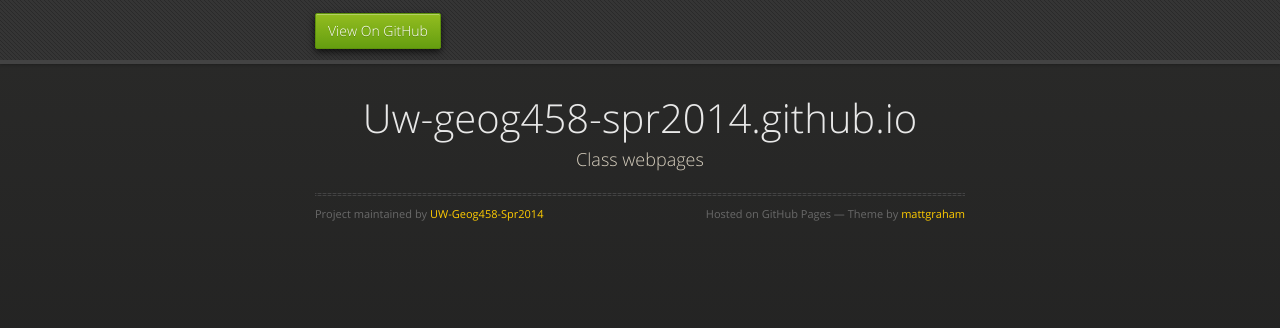
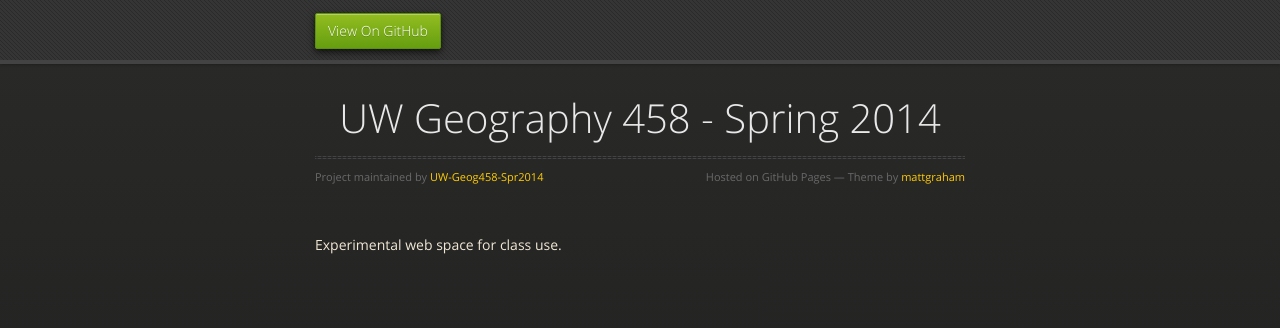
Before and after one commit to UW-Geog458-Spr2014/UW-Geog458-Spr2014.github.io, a plain HTML site: page index.html in a window 1280 px wide. Drawn offline with nearby package versions, Linux system fonts and the light colour scheme.

Commit message:
Replace master branch with page content via GitHub

```diff
--- a/index.html
+++ b/index.html
@@ -3,7 +3,7 @@
   <head>
     <meta charset="utf-8">
     <meta http-equiv="X-UA-Compatible" content="chrome=1">
-    <title>Uw-geog458-spr2014.github.io by UW-Geog458-Spr2014</title>
+    <title>UW Geography 458 - Spring 2014 by UW-Geog458-Spr2014</title>
     <link rel="stylesheet" href="stylesheets/styles.css">
     <link rel="stylesheet" href="stylesheets/pygment_trac.css">
     <script src="https://ajax.googleapis.com/ajax/libs/jquery/1.7.1/jquery.min.js"></script>
@@ -28,14 +28,14 @@
 
       <section>
         <div id="title">
-          <h1>Uw-geog458-spr2014.github.io</h1>
-          <p>Class webpages</p>
+          <h1>UW Geography 458 - Spring 2014</h1>
+          <p></p>
           <hr>
           <span class="credits left">Project maintained by <a href="https://github.com/UW-Geog458-Spr2014">UW-Geog458-Spr2014</a></span>
           <span class="credits right">Hosted on GitHub Pages &mdash; Theme by <a href="https://twitter.com/michigangraham">mattgraham</a></span>
         </div>
 
-        <h3>
+        <p>Experimental web space for class use.</p>
       </section>
 
     </div>
```
Also changed, not shown: params.json (+1 -1 lines).
